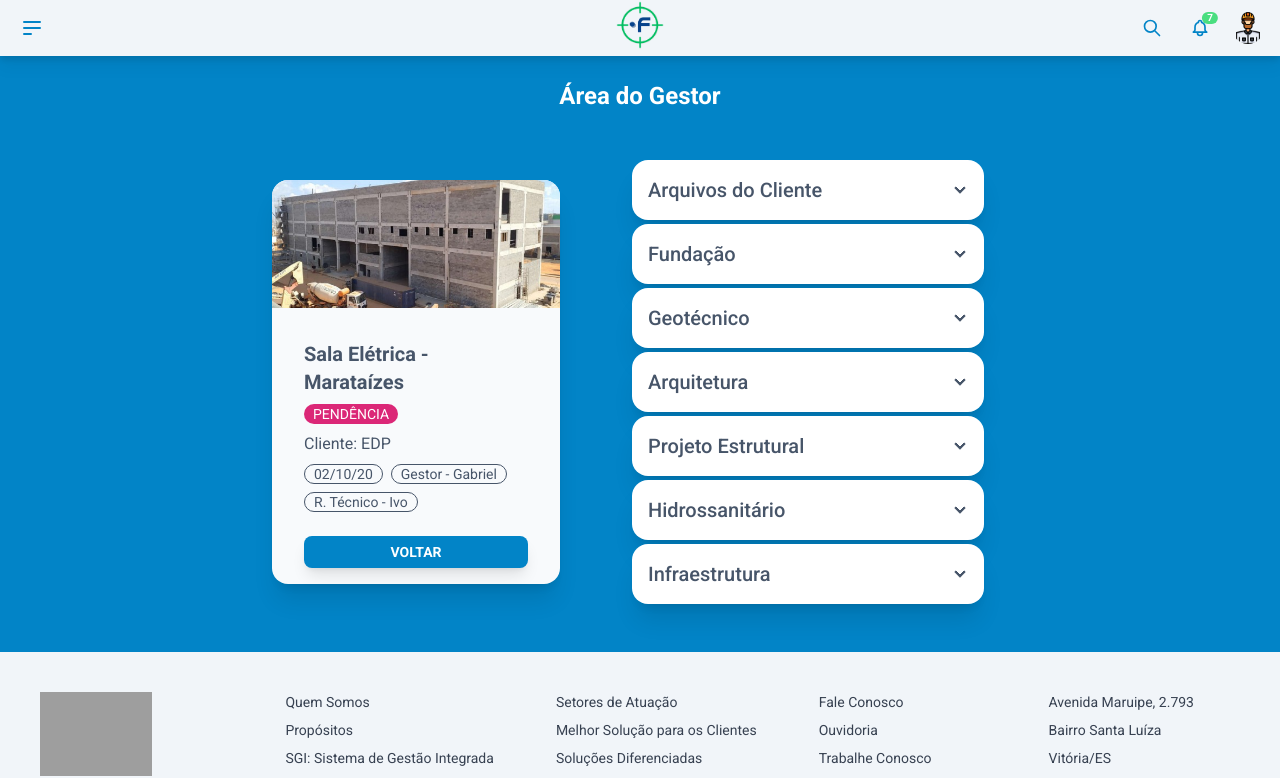
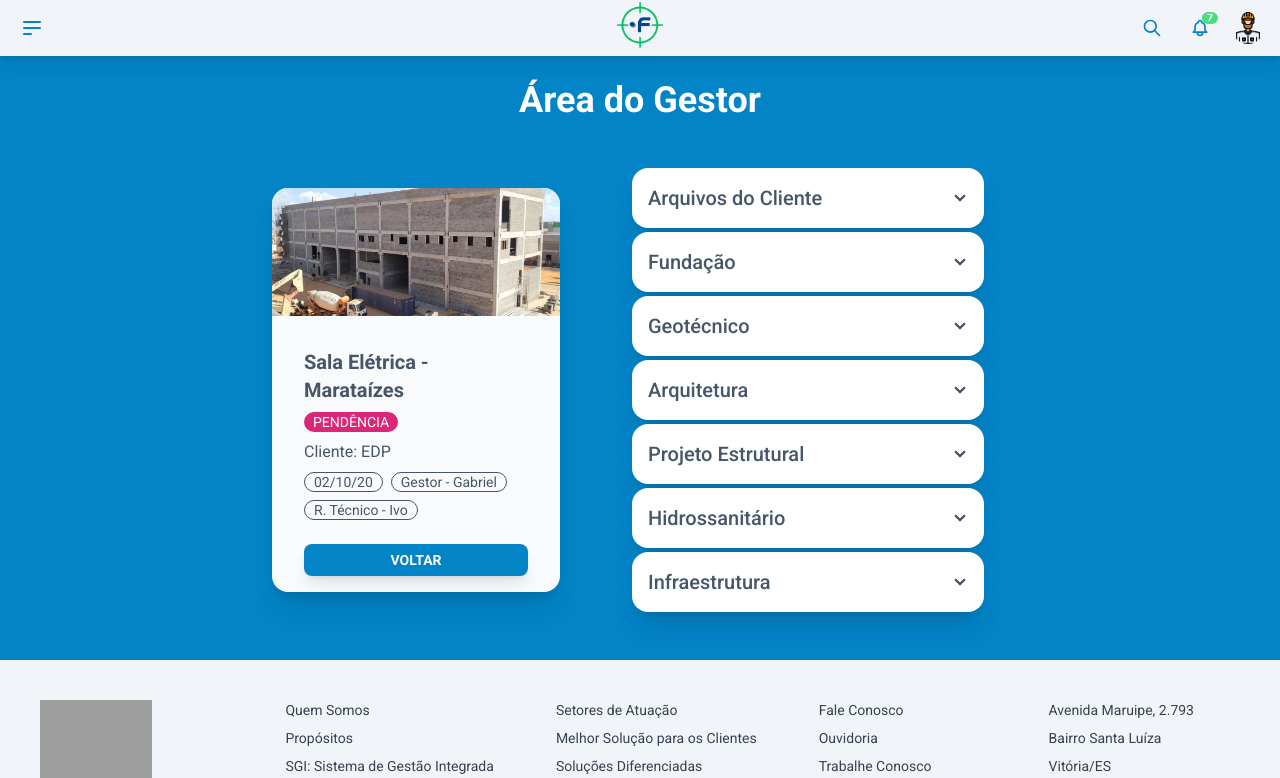
Before and after one commit to arthurlongue/fortes-engenharia, a React (Vite) app: page /manager/1 in a window 1280 px wide. Shown: the top 778 px of the page. Built offline with nearby package versions, Linux system fonts and the light colour scheme; grey boxes are pictures that could not be loaded.

Commit message:
hero color changes, project align fix

```diff
--- a/src/Pages/Designer.tsx
+++ b/src/Pages/Designer.tsx
@@ -19,11 +19,11 @@ function Designer() {
     <div className="bg-sky-600 text-white">
       <Header></Header>
       <div className="mt-4 flex justify-center">
-        <h1 className="text-2xl font-bold">
+        <h1 className="text-4xl font-bold">
           Área do Projetista
         </h1>
       </div>
-      <div className="container m-auto grid items-center justify-center sm:grid-flow-col">
+      <div className="container m-auto grid items-center justify-center justify-items-center sm:grid-flow-col">
         {selectedCard && (
           <Card
             {...selectedCard}
@@ -31,7 +31,7 @@ function Designer() {
             color={"bg-sky-600"}
           />
         )}
-        <div className="container m-6 flex flex-wrap">
+        <div className="m-6 flex flex-wrap items-center">
           <div className="m-6 flex flex-col gap-1">
             <CollapseDesigner
               index={1}
--- a/src/Pages/Manager.tsx
+++ b/src/Pages/Manager.tsx
@@ -19,11 +19,11 @@ function Manager() {
     <div className="bg-sky-600 text-white">
       <Header></Header>
       <div className="mt-6 flex justify-center">
-        <h1 className="text-2xl font-bold">
+        <h1 className="text-4xl font-bold">
           Área do Gestor
         </h1>
       </div>
-      <div className="container m-auto grid items-center justify-center sm:grid-flow-col">
+      <div className="container m-auto grid items-center justify-center justify-items-center sm:grid-flow-col">
         {selectedCard && (
           <Card
             {...selectedCard}
@@ -31,7 +31,7 @@ function Manager() {
             color={"bg-sky-600"}
           />
         )}
-        <div className="container m-6 flex flex-wrap">
+        <div className="m-6 flex flex-wrap">
           <div className="m-6 flex flex-col gap-1">
             <Collapse
               index={0}
--- a/src/components/Hero/Hero.tsx
+++ b/src/components/Hero/Hero.tsx
@@ -2,8 +2,8 @@ import React from "react"
 
 function Hero() {
   return (
-    <div className="hero min-h-screen bg-slate-100 text-slate-700">
-      <div className="hero-content text-center">
+    <div className="hero min-h-screen bg-green-50 text-slate-700">
+      <div className="hero-content min-w-full bg-white text-center">
         <div className="max-w-md">
           <h1 className="text-5xl font-bold">
             Olá Usuário,
```
